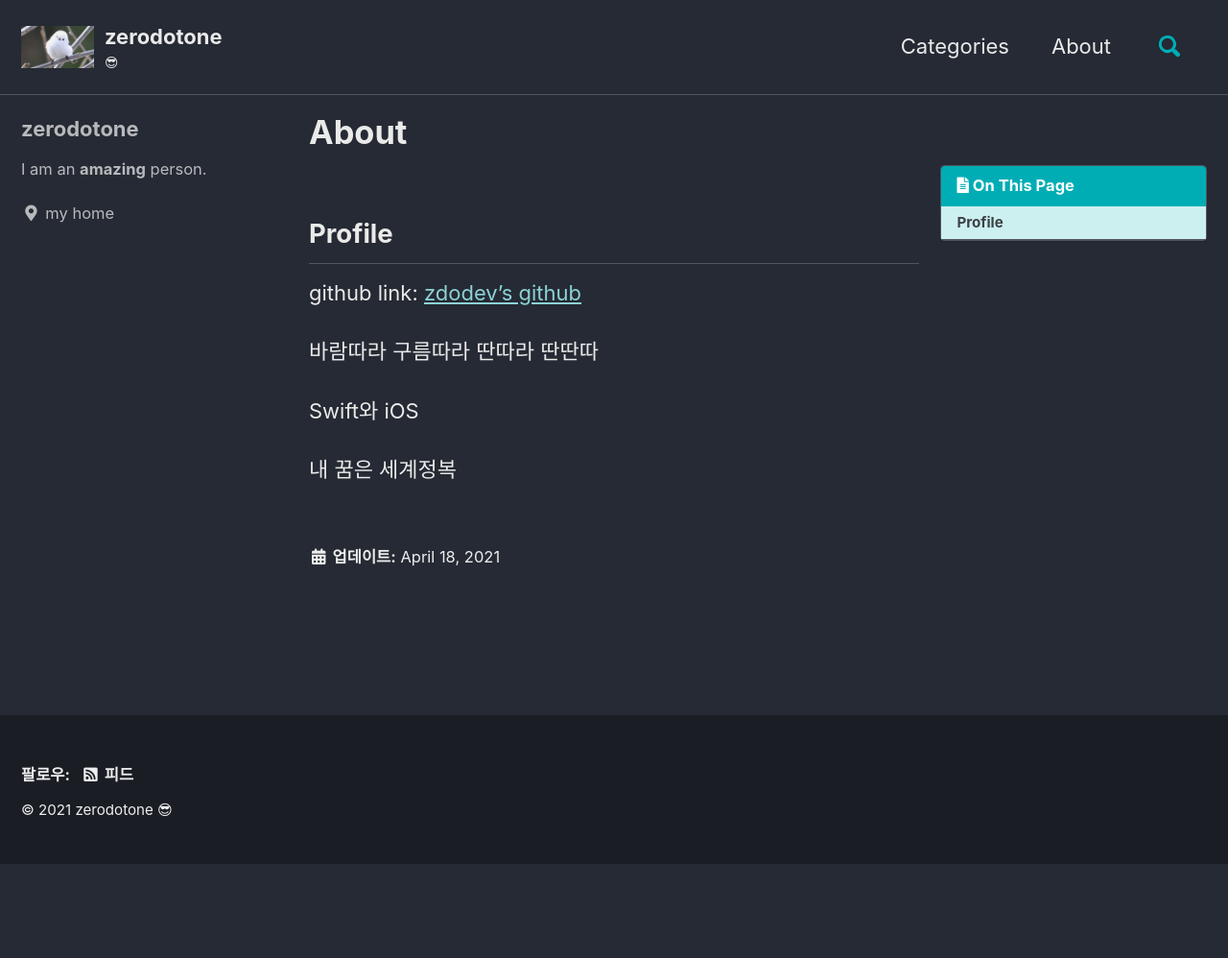
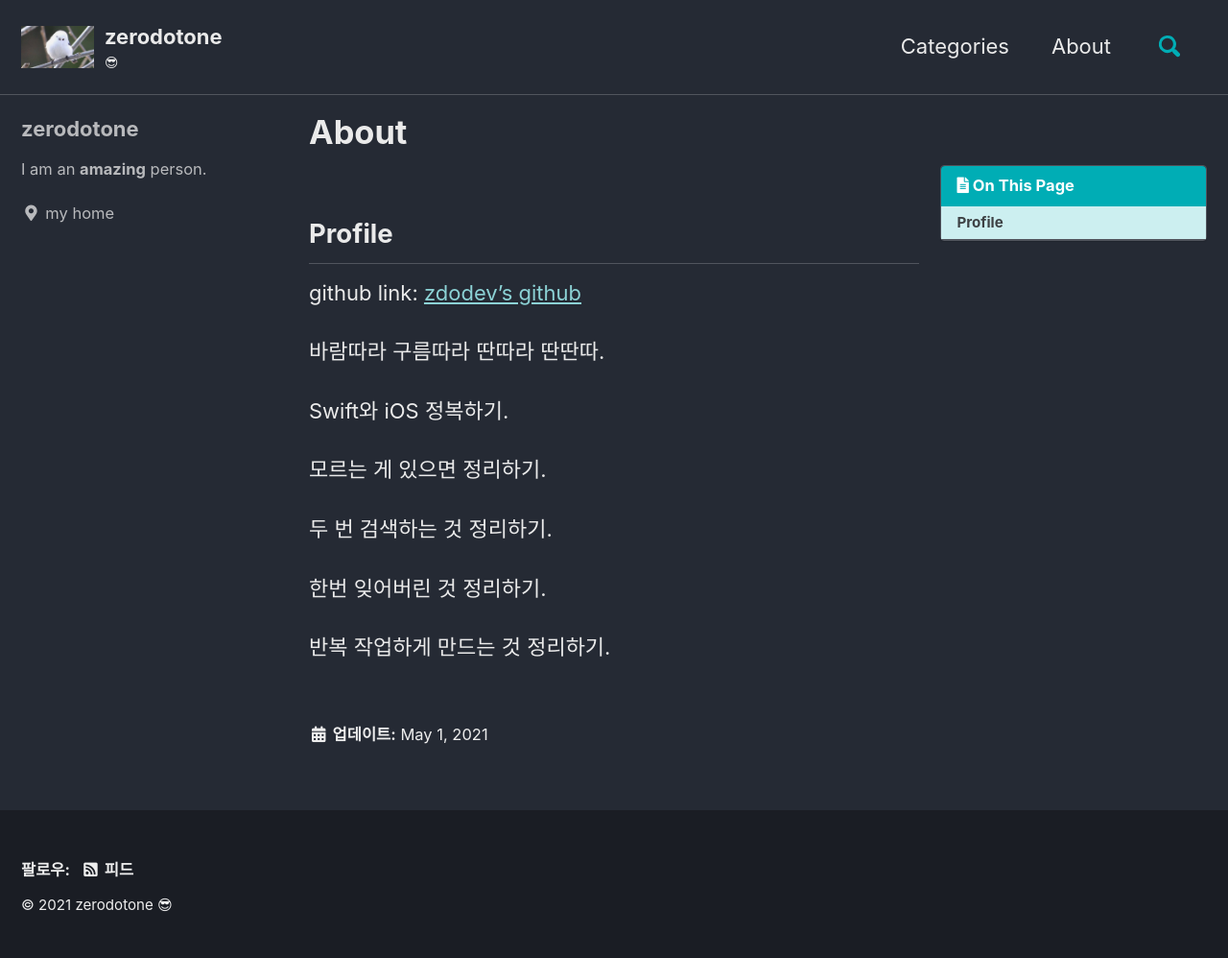
Before and after one commit to zdodev/zdodev.github.io, a Jekyll site: the page built from _pages/about.md, in a window 1280 px wide. Shown: the whole page at 96% size. Built offline with Jekyll 4.4.1, drawn with Linux system fonts in a browser that asks for light colours; cached includes are drawn as plain includes; before the commit the page ends 900 px from its top, so only the background shows below that.

Commit message:
✍️: about 업데이트.

```diff
--- a/_pages/about.md
+++ b/_pages/about.md
@@ -1,7 +1,7 @@
 ---
 permalink: /about/
 title: "About"
-last_modified_at: 2021-04-18 01:00:00
+last_modified_at: 2021-05-01 00:30:00
 toc: true #Table of Contents
 ---
 
@@ -9,8 +9,14 @@ toc: true #Table of Contents
 
 github link: [zdodev's github](https://github.com/zdodev)
 
-바람따라 구름따라 딴따라 딴딴따
+바람따라 구름따라 딴따라 딴딴따.
 
-Swift와 iOS
+Swift와 iOS 정복하기.
 
-내 꿈은 세계정복
+모르는 게 있으면 정리하기.
+
+두 번 검색하는 것 정리하기.
+
+한번 잊어버린 것 정리하기.
+
+반복 작업하게 만드는 것 정리하기.
```
